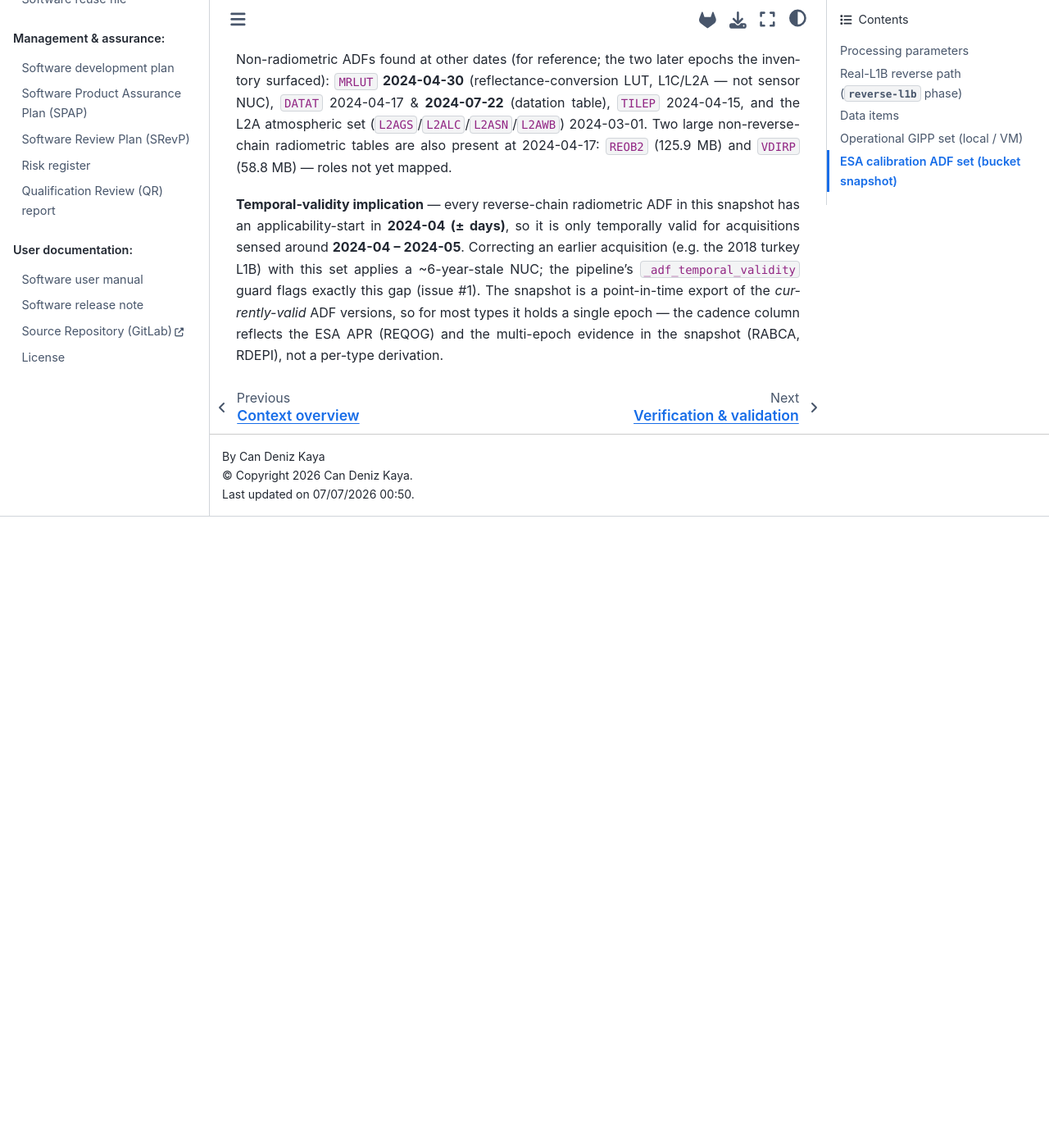
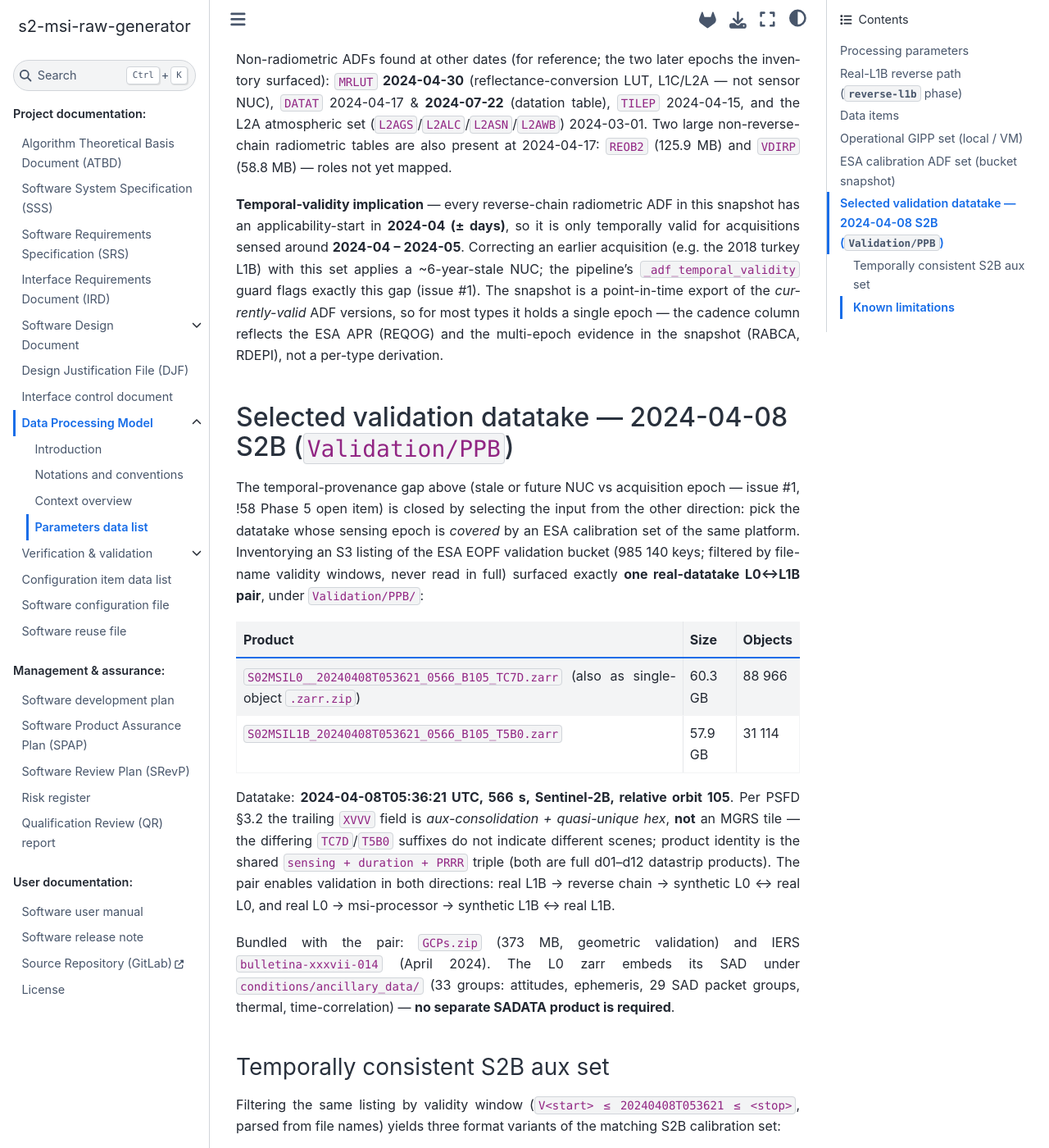
Before and after one commit to AstroCan17/s2-msi-raw-generator, a Sphinx documentation site: the page built from docs/dpm/parameters-data-list.md, in a window 1280 px wide and 1400 px high, scrolled down 6999 px. Shown: the whole window at 82% size. Built offline with Sphinx 7.4.7 and the Sphinx Book theme 1.1.4, drawn with Linux system fonts in a browser that asks for light colours; pages that are not in the unit, such as notebooks, are missing from menus; before the commit the page ends 7629 px from its top, so only the background shows below that; some of the changed text lies outside the part shown.

Commit message:
docs(dpm): select 2024-04-08 S2B PPB datatake as validation input
Documents the only real-datatake L0<->L1B pair in the ESA validation
bucket (Validation/PPB, S2B R105, 566 s) and the temporally consistent
S2B aux set (R2EQOG/REQOG epoch 2023-12-11 covering the sensing date;
174 XML GIPP / 32 EOPF ADF / 169 JSON GIPP by validity-window filter).
SAD is embedded in the L0 zarr; IERS + GCPs ship with the pair.
Closes the dataset-selection half of the !58 Phase 5 open item (#1).

```diff
--- a/docs/dpm/parameters-data-list.md
+++ b/docs/dpm/parameters-data-list.md
@@ -163,3 +163,52 @@
 snapshot is a point-in-time export of the *currently-valid* ADF versions, so for most types it holds a
 single epoch — the cadence column reflects the ESA APR (REQOG) and the multi-epoch evidence in the
 snapshot (RABCA, RDEPI), not a per-type derivation.
+
+## Selected validation datatake — 2024-04-08 S2B (`Validation/PPB`)
+
+The temporal-provenance gap above (stale or future NUC vs acquisition epoch — issue #1, !58 Phase 5 open
+item) is closed by selecting the input from the other direction: pick the datatake whose sensing epoch is
+*covered* by an ESA calibration set of the same platform. Inventorying an S3 listing of the ESA EOPF
+validation bucket (985 140 keys; filtered by file-name validity windows, never read in full) surfaced
+exactly **one real-datatake L0↔L1B pair**, under `Validation/PPB/`:
+
+| Product | Size | Objects |
+|---|---|---|
+| `S02MSIL0__20240408T053621_0566_B105_TC7D.zarr` (also as single-object `.zarr.zip`) | 60.3 GB | 88 966 |
+| `S02MSIL1B_20240408T053621_0566_B105_T5B0.zarr` | 57.9 GB | 31 114 |
+
+Datatake: **2024-04-08T05:36:21 UTC, 566 s, Sentinel-2B, relative orbit 105**. Per PSFD §3.2 the trailing
+`XVVV` field is *aux-consolidation + quasi-unique hex*, **not** an MGRS tile — the differing `TC7D`/`T5B0`
+suffixes do not indicate different scenes; product identity is the shared `sensing + duration + PRRR`
+triple (both are full d01–d12 datastrip products). The pair enables validation in both directions:
+real L1B → reverse chain → synthetic L0 ↔ real L0, and real L0 → msi-processor → synthetic L1B ↔ real L1B.
+
+Bundled with the pair: `GCPs.zip` (373 MB, geometric validation) and IERS `bulletina-xxxvii-014`
+(April 2024). The L0 zarr embeds its SAD under `conditions/ancillary_data/` (33 groups: attitudes,
+ephemeris, 29 SAD packet groups, thermal, time-correlation) — **no separate SADATA product is required**.
+
+### Temporally consistent S2B aux set
+
+Filtering the same listing by validity window (`V<start> ≤ 20240408T053621 ≤ <stop>`, parsed from file
+names) yields three format variants of the matching S2B calibration set:
+
+| Set | Path prefix | Count | Reverse-chain radiometric epoch |
+|---|---|---|---|
+| XML GIPP (S2B) | `Products/eschalk/adf/gipp/01_xml_gipps/` | 174 files, 26 types | `R2EQOG` **2023-12-11** (per band, ×13) |
+| EOPF ADF (S2B) | `Auxiliary/MSI/S02B_ADF_*` | 32 files, 20 types | `REQOG`/`RABCA` **2023-12-11**; `RDEPI` 2023-04-11 |
+| JSON GIPP (converted) | `Products/eschalk/adf/gipp/02_auto_converted_xml_gipps_to_json/` | 169 files, 37 types | same epochs as XML |
+
+Unlike the local S2A GIPP snapshot (`R2EQOG` epoch 2020-03-17, ~4 y stale) and the `dpr-common` ADF
+snapshot (applicability 2024-04-17 — *after* this sensing date), the S2B `R2EQOG`/`REQOG` epoch
+**2023-12-11 precedes and covers 2024-04-08**: the acquisition falls inside the ADF validity window, so
+the `_adf_temporal_validity` guard (!58) passes without a stale-NUC caveat. Every GIPP type the reverse
+chain consumes (`R2EQOG`, `BLINDP`, `R2CRCO`, `R2DEPI`, `R2PARA`, `R2BINN`) is present in the set. PSF
+remains the packaged `data/psf/S2B/` CSVs (12 bands; no B10 — identity kernel at S6, by design).
+
+### Known limitations
+
+- The listing holds **no real-datatake L1A** (placeholder products only) — validation runs L1B↔L0.
+- No `S02MSISCA`/`S02MSIDCA` products — calibration-mode (sun-diffuser/dark) verification cannot be fed
+  from this source.
+- The GIPP parser is validated against S2A files; the S2B set is structurally identical by naming
+  convention but must be confirmed on first parse.
```
